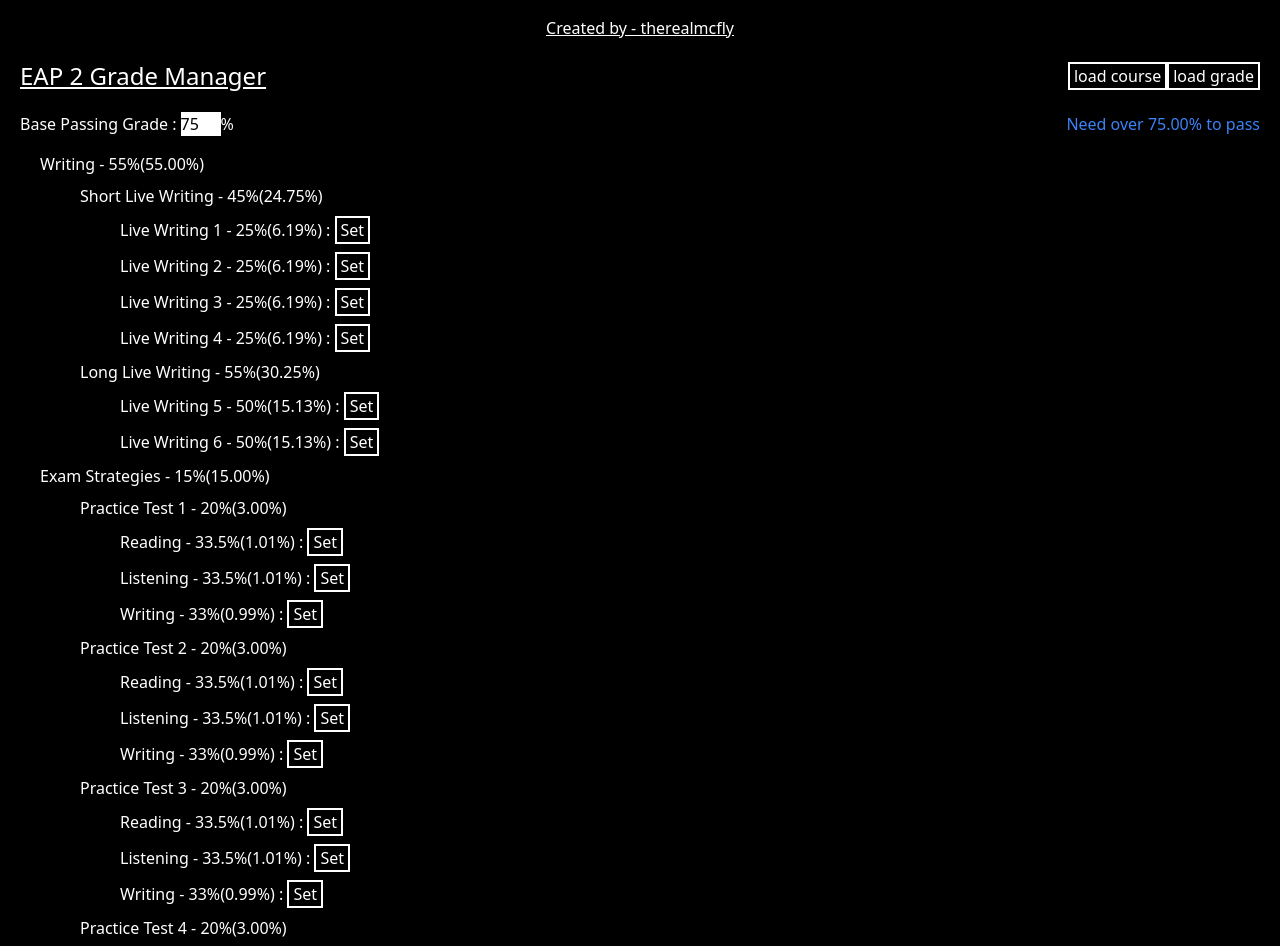
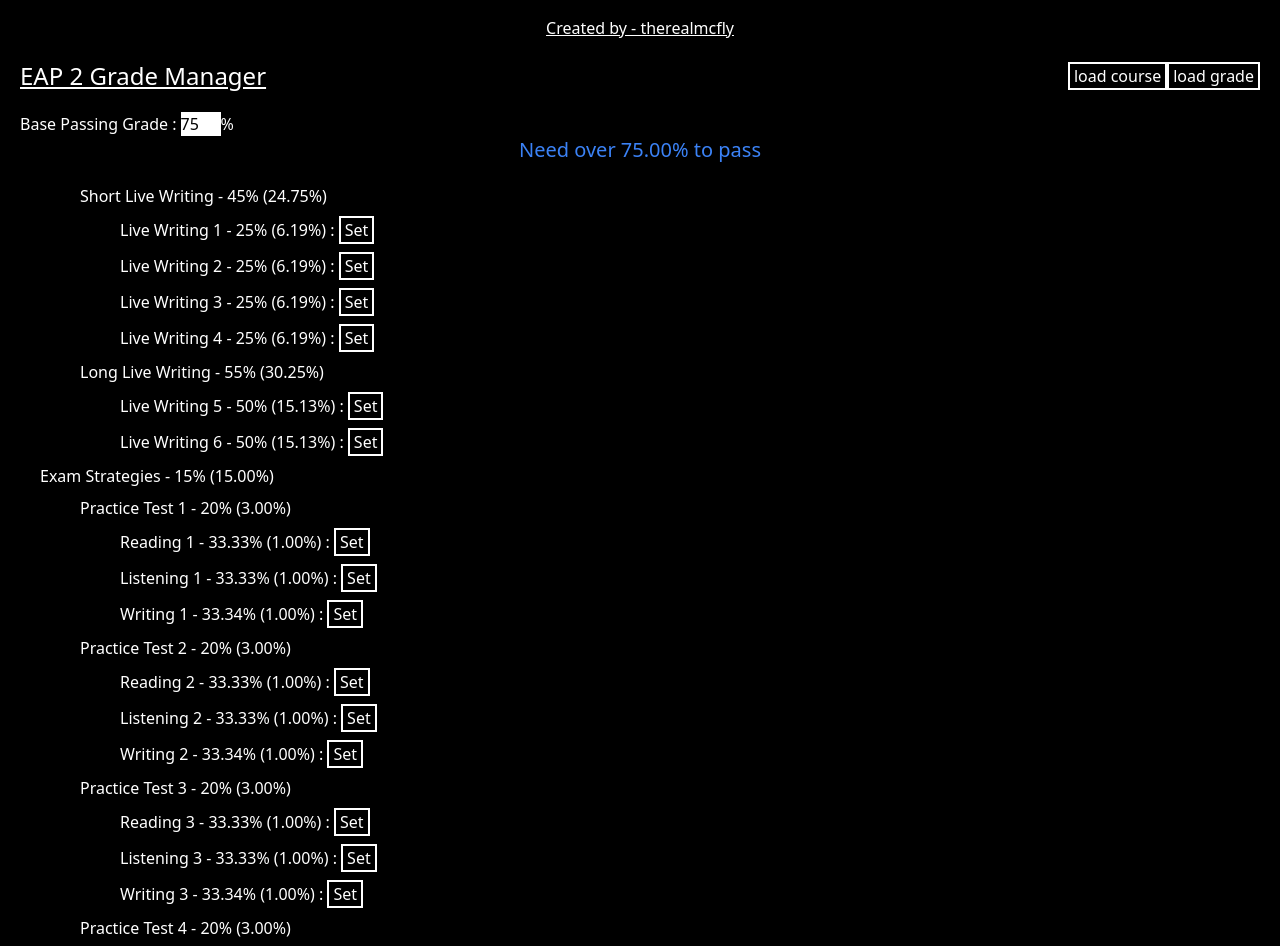
Before and after one commit to therealmcfly/grade-manager, a Next.js app: page / in a window 1280 px wide. Shown: the top 946 px of the page. Built offline with nearby package versions, Linux system fonts and the light colour scheme.

Commit message:
added grade input component that dynamically renders according to gradeType percent or number

```diff
--- a/src/components/GradeHeader.tsx
+++ b/src/components/GradeHeader.tsx
@@ -23,10 +23,9 @@ export default function GradeHeader ({courseStructure, gradeToPass, basePassingG
 	return (
 		<nav className="bg-black
 		py-4 text-white fixed
-		w-full top-0 left-0 px-5 h-36">
+		w-full top-0 left-0 px-5 h-38">
 				<div className="flex w-full justify-center">
 					<a className="underline" href="https://www.linkedin.com/in/eugenehjlee/">{`Created by - therealmcfly`}</a>
-
 				</div>
 				<div className="flex justify-between items-center">
 					<span className="text-2xl underline my-5">
@@ -40,9 +39,17 @@ export default function GradeHeader ({courseStructure, gradeToPass, basePassingG
 				<div className="flex justify-between items-center">
 					<span>{"Base Passing Grade : "}
 
-					<input className="w-10 text-black" type="number" onChange={handleInputChange} value={basePassingGrade.toString()}></input><a>%</a>
+					<input className="w-10 text-black" type="number" onChange={handleInputChange} value={basePassingGrade !== 0 ? basePassingGrade.toString() : ""}></input><a>%</a>
 					</span>
-					{<span className="text-blue-500">{`Need over ${gradeToPass?.toFixed(2)}% to pass`}</span>}
+				</div>
+				<div className="flex w-full justify-center">
+				{
+						Number(gradeToPass) > 100 ?
+						<span className="text-xl text-red-500">{`Cannot pass course (need ave ${gradeToPass?.toFixed(2)}%)`}</span>
+						:
+						<span className="text-xl text-blue-500">{`Need over ${gradeToPass?.toFixed(2)}% to pass`}</span>
+					}
+
 				</div>
 			</nav>
 	);
--- /dev/null
+++ b/src/components/GradeInput.tsx
@@ -0,0 +1,176 @@
+import { GradeType, IComponent, IGrade } from "@/types";
+import { GSP_NO_RETURNED_VALUE } from "next/dist/lib/constants";
+import { use, useEffect, useState } from "react";
+
+interface GradeInputProps {
+	component: IComponent;
+	setCourseGrades: React.Dispatch<React.SetStateAction<IGrade[]>>;
+	onClose: () => void;
+}
+
+
+export default function GradeInput({ component, setCourseGrades, onClose }:GradeInputProps): JSX.Element {
+	const [ percentageValue, setPercentageValue ] = useState<string>("");
+	const [ numberGrade, setNumberGrade ] = useState<{ grade:string, total:string}>({grade: "", total: ""});
+
+	const handleInputChange = (e:React.ChangeEvent<HTMLInputElement>) => {
+		const { name, value } = e.target;
+		const valueToSet = Number(value);
+		switch (component.gradeType) {
+			case GradeType.Percent:
+				if(Number(e.target.value) > 100) return;
+				setPercentageValue(e.target.value);
+				break;
+				case GradeType.Number:
+					if(Number(e.target.value) > 99) return;
+				setNumberGrade((prev) => {
+					return {
+					...prev,
+					[name]: valueToSet === 0 ? "" : valueToSet.toString()
+
+				}});
+				break;
+			default:
+				break;
+		}
+	}
+
+	const handleSubmitInput = () => {
+
+
+		let updatedGradeValue:string = "";
+
+		switch (component.gradeType) {
+			case GradeType.Percent:
+				if(percentageValue === "") return;
+				updatedGradeValue = percentageValue;
+				break;
+			case GradeType.Number:
+				if (numberGrade.grade !== undefined || numberGrade.total !== undefined) {
+					if (numberGrade.grade > numberGrade.total) {
+							alert("Grade cannot be higher than total");
+							return; // Stop further execution to ensure no incorrect data is saved
+					} else {
+							updatedGradeValue = ((Number(numberGrade.grade) / Number(numberGrade.total))*100).toFixed(2);
+					}
+			} else {
+					alert("Please enter both grade and total values");
+					return; // Stop further execution because necessary data is missing
+			}
+			break;
+			default:
+				break;
+		}
+
+		if(true) {
+			setCourseGrades((prev) => {
+				const updatedGrades:IGrade[] = [];
+				prev.map((prevGrade) => {
+					const newGrade = {
+						...prevGrade
+					};
+					updatedGrades.push(newGrade);
+				});
+
+				const gradeToChange = updatedGrades.find((Grade) => Grade.name === component.name)
+				if(gradeToChange) {
+					gradeToChange.grade = Number(updatedGradeValue);
+				} else {
+					updatedGrades.push(
+						{
+							name : component.name,
+							percentage: component.percentage,
+							grade : Number(updatedGradeValue),
+							gradeType: component.gradeType
+						}
+					);
+				}
+
+				return updatedGrades;
+			});
+			setPercentageValue("");
+		}
+
+	}
+
+	const renderGradeInput = (gradeType:GradeType|undefined):JSX.Element => {
+	if(gradeType === undefined) gradeType = GradeType.Percent;
+		switch (gradeType) {
+			case GradeType.Percent:
+				return (
+					<>
+						<input
+							className="w-10 text-black"
+							type="number"
+							onChange={handleInputChange}
+							value={percentageValue}
+							name="percentage"
+							>
+						</input>
+						<span>{"% "}</span>
+						<button className="border-white border-2 px-1" type="button" onClick={handleSubmitInput}>Save
+						</button>
+						<button className="border-white border-2 px-1" type="button" onClick={onClose}>Cancel
+						</button>
+					</>
+				);
+				break;
+				case GradeType.Number:
+					return (
+						<>
+							<input
+								className="w-8 text-black"
+								type="number"
+								onChange={handleInputChange}
+								value={numberGrade.grade}
+								name="grade"
+								>
+							</input>
+							<a>{" / "}</a>
+							<input
+								className="w-8 text-black"
+								type="number"
+								onChange={handleInputChange}
+								value={numberGrade.total}
+								name="total"
+								>
+							</input>
+							{
+								numberGrade.grade === "" || numberGrade.total === "" ||
+								(Number(percentageValue) > 0 &&
+								Number(percentageValue) > 100 ?
+								<a className="text-red-500 italic">{` Not Possible `}</a>
+								:
+								<a className="text-gray-400 italic">{` ${percentageValue}% `}</a>)
+							}
+
+							<button className="border-white border-2 px-1" type="button" onClick={handleSubmitInput}>Save
+							</button>
+							<button className="border-white border-2 px-1" type="button" onClick={onClose}>Cancel
+							</button>
+						</>
+					);
+					break;
+			default:
+				return <>{"invalid grade type"}</>;
+				break;
+		}
+
+	}
+
+	useEffect(() => {
+		if(component.gradeType === GradeType.Percent) return;
+		if(component.gradeType === GradeType.Number) {
+			if(numberGrade.grade === "" || numberGrade.total === "") return;
+			const percentage:number = Number(numberGrade.grade) / Number(numberGrade.total) * 100;
+
+			setPercentageValue(percentage.toFixed(2).toString());
+		}
+	}, [numberGrade]);
+
+	return (
+		<>
+			{renderGradeInput(component.gradeType)}
+		</>
+	)
+}
--- a/src/components/GradeItem.tsx
+++ b/src/components/GradeItem.tsx
@@ -1,5 +1,6 @@
 import { useEffect, useState } from "react";
 import { GradeType, IComponent, IGrade } from "../types";
+import GradeInput from "./GradeInput";
 
 interface GradeItemProps {
 	component: IComponent;
@@ -9,15 +10,10 @@ interface GradeItemProps {
 	gradeToPass:number|null|undefined;
 }
 export default function GradeItem({component, parentPercentage, courseGrades, setCourseGrades, gradeToPass}:GradeItemProps): JSX.Element {
-	const [ inputValue, setInputValue ] = useState<string>("");
 	const [ grade, setGrade ] = useState<number|null|undefined>(null);
 	const [ inputEnabled, setInputEnabled ] = useState<boolean>(false);
 
-	const handleInputChange = (e:React.ChangeEvent<HTMLInputElement>) => {
 
-		if(Number(e.target.value) > 100) return;
-		setInputValue(e.target.value);
-	}
 	const calculatePercentage = (percentage:number, parentPercentage:number = 100) => {
 		if(parentPercentage) {
 			return (((Number(percentage)/100) * Number(parentPercentage)).toFixed(2)) as unknown as number;
@@ -42,35 +38,7 @@ export default function GradeItem({component, parentPercentage, courseGrades, se
 			return updatedGrades;
 		});
 	}
-	const handleSubmitInput = () => {
-		if(inputValue === "") return;
-		setCourseGrades((prev) => {
-			const updatedGrades:IGrade[] = [];
-			prev.map((prevGrade) => {
-				const newGrade = {
-					...prevGrade
-				};
-				updatedGrades.push(newGrade);
-			});
 
-			const gradeToChange = updatedGrades.find((Grade) => Grade.name === component.name)
-			if(gradeToChange) {
-				gradeToChange.grade = Number(inputValue);
-			} else {
-				updatedGrades.push(
-					{
-						name : component.name,
-						percentage: component.percentage,
-						grade : Number(inputValue),
-						gradeType: component.gradeType
-					}
-				);
-			}
-
-			return updatedGrades;
-		});
-		setInputValue("");
-	}
 
 	const handleSetClick = () => {
 		setInputEnabled(!inputEnabled);
@@ -84,7 +52,7 @@ export default function GradeItem({component, parentPercentage, courseGrades, se
 	return (
 		<div className="mx-10 my-2">
 
-			<span >{`${component.name} - ${component.percentage}%(${calculatePercentage(component.percentage,parentPercentage)}%)`}</span>
+			<span >{`${component.name} - ${component.percentage}% (${calculatePercentage(component.percentage,parentPercentage)}%)`}</span>
 			{component.components ?
 				<>
 					{
@@ -108,21 +76,11 @@ export default function GradeItem({component, parentPercentage, courseGrades, se
 					{grade === null || grade === undefined ?
 					<>
 						{inputEnabled ?
-						(component.gradeType === GradeType.Percent && <><input
-							className="w-10 text-black"
-							type="number"
-							onChange={handleInputChange}
-							value={inputValue}
-							>
-						</input>
-						<span>{"% "}</span>
-						<button className="border-white border-2 px-1" type="button" onClick={handleSubmitInput}>Save
-						</button>
-						<button className="border-white border-2 px-1" type="button" onClick={handleSetClick}>Cancel
-						</button></>)
-
-
-
+						<GradeInput
+							component={component}
+							setCourseGrades={setCourseGrades}
+							onClose={handleSetClick}
+						/>
 						:
 						<>
 							<button
--- a/src/components/GradeManager.tsx
+++ b/src/components/GradeManager.tsx
@@ -67,18 +67,18 @@ const customCourseStructure:ICourseStructure = {
 					components: [
 						// make 3 components reading, listining, writing
 						{
-							name: "Reading",
-							percentage: 33.5,
+							name: "Reading 1",
+							percentage: 33.33,
 							gradeType: GradeType.Number
 						},
 						{
-							name: "Listening",
-							percentage: 33.5,
+							name: "Listening 1",
+							percentage: 33.33,
 							gradeType: GradeType.Number
 						},
 						{
-							name: "Writing",
-							percentage: 33,
+							name: "Writing 1",
+							percentage: 33.34,
 							gradeType: GradeType.Number
 						}
 					]
@@ -89,18 +89,18 @@ const customCourseStructure:ICourseStructure = {
 					components: [
 						// make 3 components reading, listining, writing
 						{
-							name: "Reading",
-							percentage: 33.5,
+							name: "Reading 2",
+							percentage: 33.33,
 							gradeType: GradeType.Number
 						},
 						{
-							name: "Listening",
-							percentage: 33.5,
+							name: "Listening 2",
+							percentage: 33.33,
 							gradeType: GradeType.Number
 						},
 						{
-							name: "Writing",
-							percentage: 33,
+							name: "Writing 2",
+							percentage: 33.34,
 							gradeType: GradeType.Number
 						}
 					]
@@ -111,18 +111,18 @@ const customCourseStructure:ICourseStructure = {
 					components: [
 						// make 3 components reading, listining, writing
 						{
-							name: "Reading",
-							percentage: 33.5,
+							name: "Reading 3",
+							percentage: 33.33,
 							gradeType: GradeType.Number
 						},
 						{
-							name: "Listening",
-							percentage: 33.5,
+							name: "Listening 3",
+							percentage: 33.33,
 							gradeType: GradeType.Number
 						},
 						{
-							name: "Writing",
-							percentage: 33,
+							name: "Writing 3",
+							percentage: 33.34,
 							gradeType: GradeType.Number
 						}
 					]
@@ -133,18 +133,18 @@ const customCourseStructure:ICourseStructure = {
 					components: [
 						// make 3 components reading, listining, writing
 						{
-							name: "Reading",
-							percentage: 33.5,
+							name: "Reading 4",
+							percentage: 33.33,
 							gradeType: GradeType.Number
 						},
 						{
-							name: "Listening",
-							percentage: 33.5,
+							name: "Listening 4",
+							percentage: 33.33,
 							gradeType: GradeType.Number
 						},
 						{
-							name: "Writing",
-							percentage: 33,
+							name: "Writing 4",
+							percentage: 33.34,
 							gradeType: GradeType.Number
 						}
 					]
@@ -155,18 +155,18 @@ const customCourseStructure:ICourseStructure = {
 					components: [
 						// make 3 components reading, listining, writing
 						{
-							name: "Reading",
-							percentage: 33.5,
+							name: "Reading 5",
+							percentage: 33.33,
 							gradeType: GradeType.Number
 						},
 						{
-							name: "Listening",
-							percentage: 33.5,
+							name: "Listening 5",
+							percentage: 33.33,
 							gradeType: GradeType.Number
 						},
 						{
-							name: "Writing",
-							percentage: 33,
+							name: "Writing 5",
+							percentage: 33.34,
 							gradeType: GradeType.Number
 						}
 					]
```
